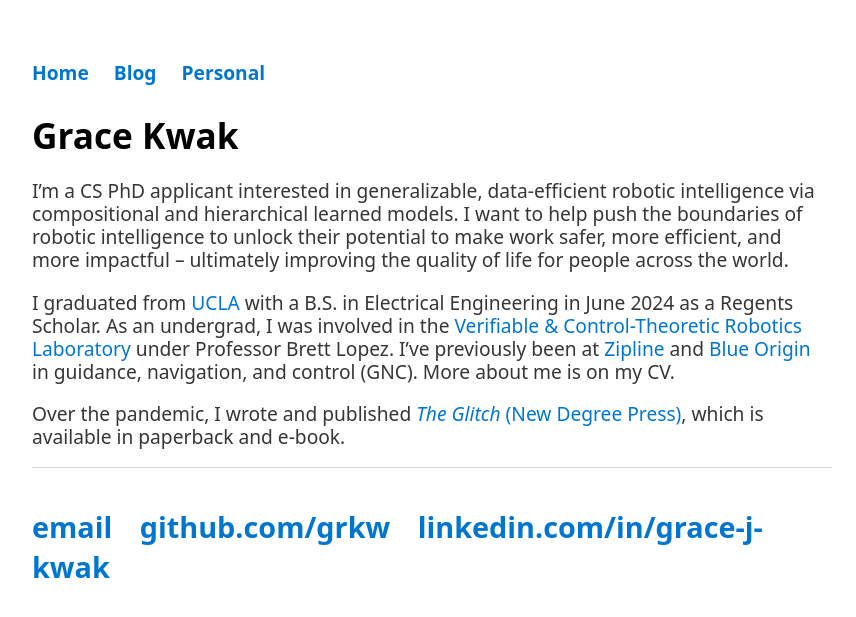
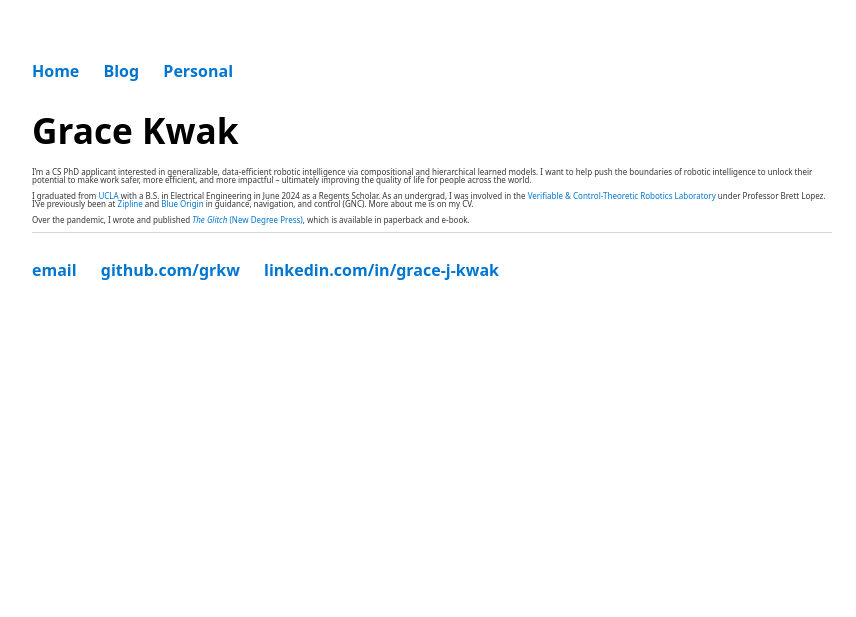
Before and after one commit to grkw/grkw.github.io, a Jekyll site: the page built from index.md, in a window 1280 px wide. Shown: the top 617 px of the page, without its empty margins (208-1064 px from the left). Built offline with Jekyll 4.4.1, drawn with Linux system fonts in a browser that asks for light colours.

Commit message:
Test 0.5em p font size

```diff
--- a/css/main.css
+++ b/css/main.css
@@ -6,12 +6,12 @@ body {
 }
 
 p {
-    font-size: 1.2em;
-    line-height: 1.2;
+    font-size: 0.5em;
+    line-height: 1;
 }
 
 ul {
-    font-size: 1.2em;
+    font-size: 1em;
 }
 
 nav ul, footer ul {
@@ -23,11 +23,12 @@ nav ul, footer ul {
 nav ul li, footer ul li {
     display: inline;
     margin-right: 20px;
+    font-size: 1em;
 }
 
 footer {
     border-top: 1px solid #d5d5d5;
-    font-size: 1.5em;
+    font-size: 1em;
 }
 
 ul.posts {
```
